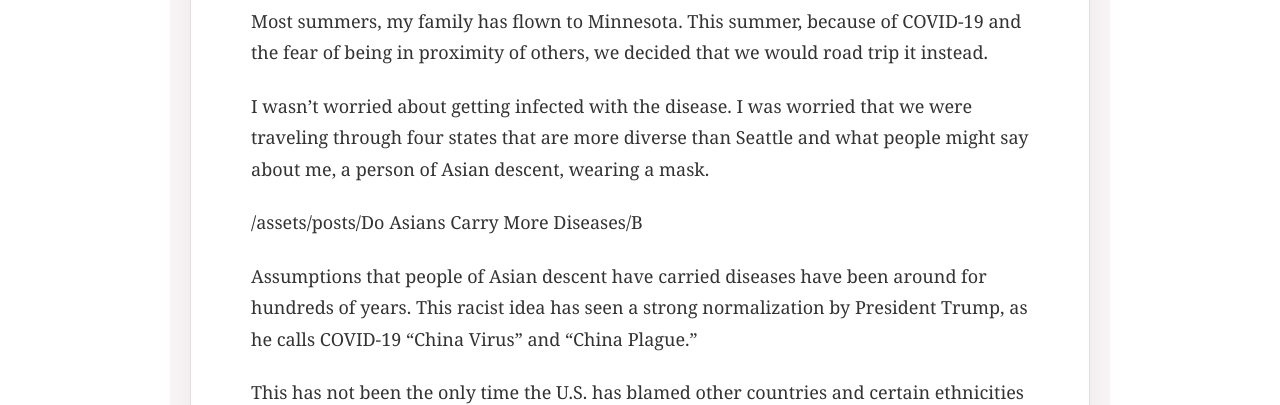
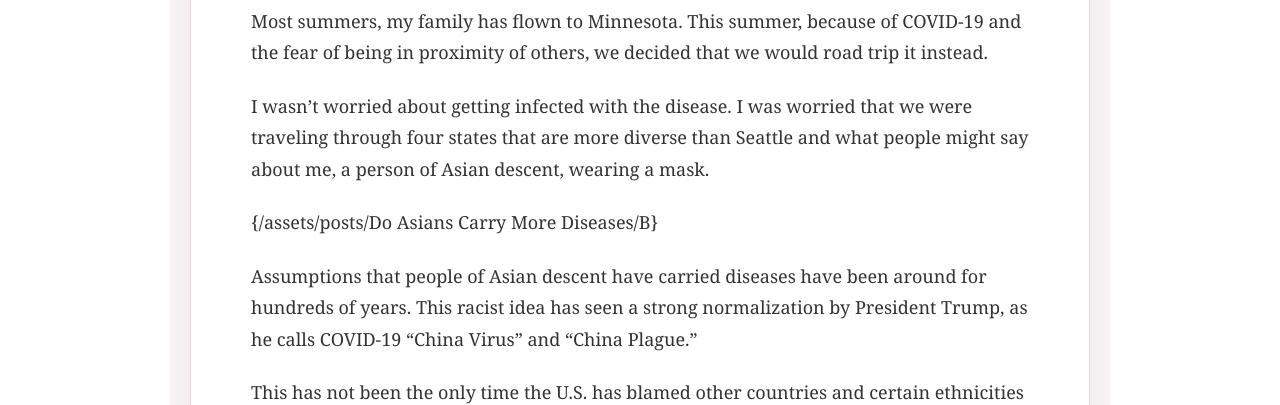
Before and after one commit to girlsadoptionconnect-tyt/girlsadoptionconnect, a Jekyll site: the page built from _posts/2020-10-30-Do-Asians-Carry-More-Diseases.md, in a window 1280 px wide. Shown: the part 1248-1653 px from the top of the page. Built offline with Jekyll 4.4.1, drawn with Linux system fonts in a browser that asks for light colours.

```diff
--- a/_posts/2020-10-30-Do-Asians-Carry-More-Diseases.md
+++ b/_posts/2020-10-30-Do-Asians-Carry-More-Diseases.md
@@ -10,7 +10,7 @@ Most summers, my family has flown to Minnesota. This summer, because of COVID-19
 
 I wasn’t worried about getting infected with the disease. I was worried that we were traveling through four states that are more diverse than Seattle and what people might say about me, a person of Asian descent, wearing a mask.
 
-/assets/posts/Do Asians Carry More Diseases/B
+{/assets/posts/Do Asians Carry More Diseases/B}
 
 Assumptions that people of Asian descent have carried diseases have been around for hundreds of years. This racist idea has seen a strong normalization by President Trump, as he calls COVID-19 “China Virus” and “China Plague.”
 
```
